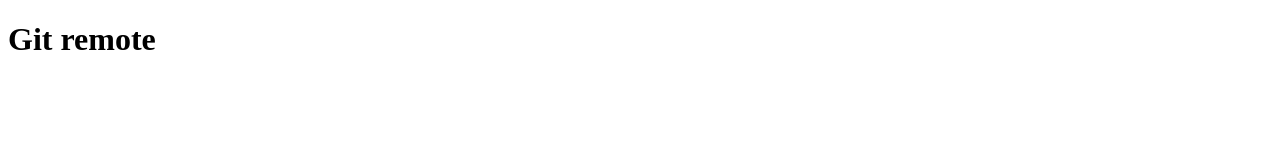
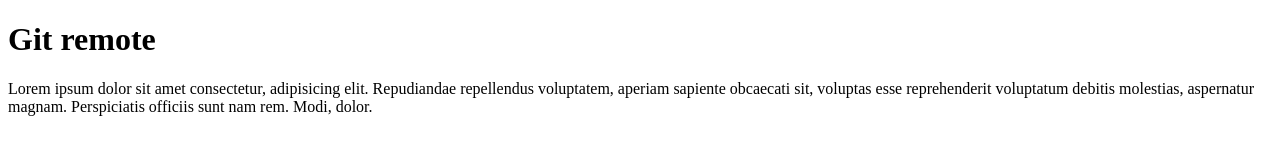
Before and after one commit to alanpradana/git-remote-2, a plain HTML site: page index.html in a window 1280 px wide. Drawn offline with Linux system fonts and the light colour scheme.

Commit message:
menambahkan paragraf

```diff
--- a/index.html
+++ b/index.html
@@ -8,5 +8,6 @@
 </head>
 <body>
     <h1>Git remote</h1>
+    <p>Lorem ipsum dolor sit amet consectetur, adipisicing elit. Repudiandae repellendus voluptatem, aperiam sapiente obcaecati sit, voluptas esse reprehenderit voluptatum debitis molestias, aspernatur magnam. Perspiciatis officiis sunt nam rem. Modi, dolor.</p>
 </body>
 </html>
```
